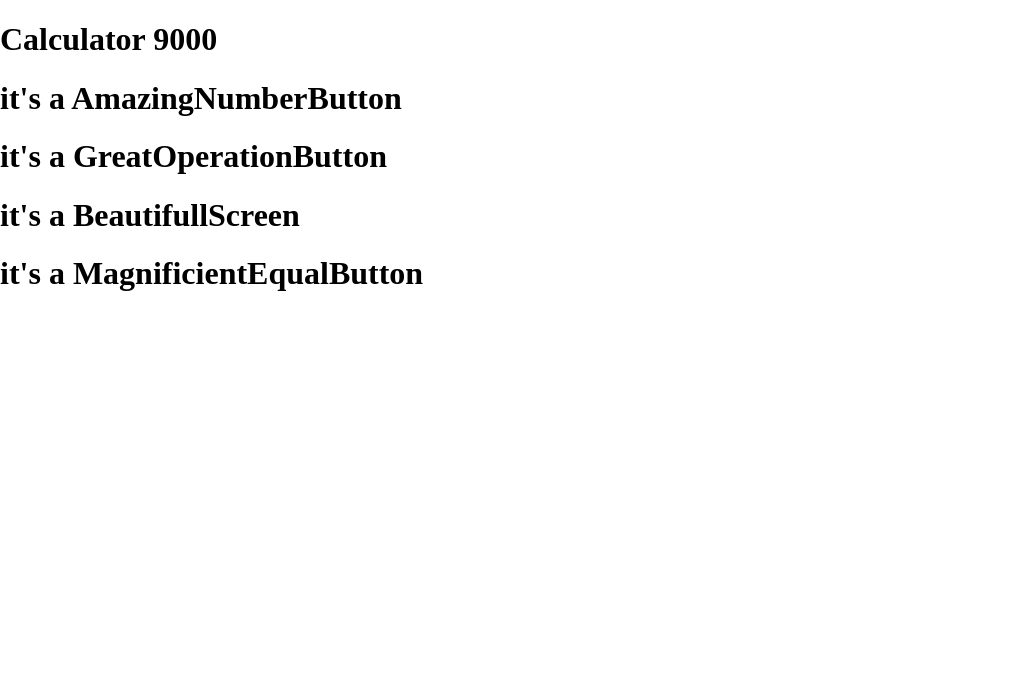
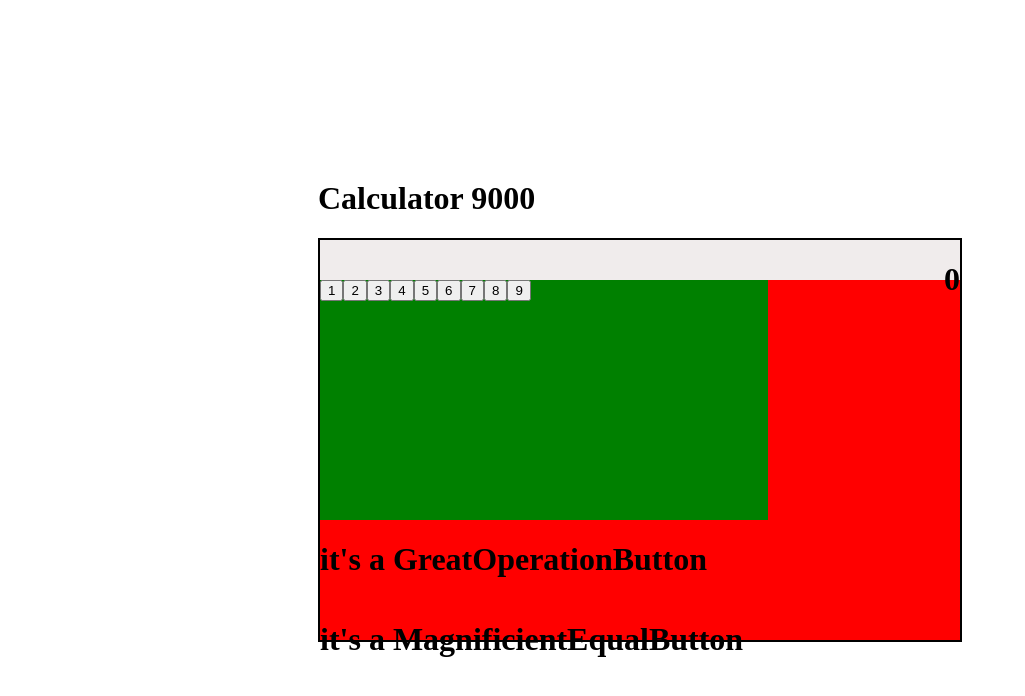
Before and after one commit to Jeremy-DEJOUX/calculator, a React (Create React App) app in the folder calculator9000/: page / in a window 1280 px wide. Shown: the top 696 px of the page, without its empty margins (0-1025 px from the left). Built offline with nearby package versions, Linux system fonts and the light colour scheme.

Commit message:
end of the day at school i make the numbers

```diff
--- a/calculator9000/src/AmazingNumberButton.js
+++ b/calculator9000/src/AmazingNumberButton.js
@@ -1,6 +1,18 @@
+
+
 const AmazingNumberButton = () => {
     return (
-        <h1> it's a AmazingNumberButton</h1>
+        <div className="amazingnumberbutton">
+            <button className="btn"> 1 </button>
+            <button className="btn"> 2 </button>
+            <button className="btn"> 3 </button>
+            <button className="btn"> 4 </button>
+            <button className="btn"> 5 </button>
+            <button className="btn"> 6 </button>
+            <button className="btn"> 7 </button>
+            <button className="btn"> 8 </button>
+            <button className="btn"> 9 </button>
+        </div>
     )
 }
 
--- a/calculator9000/src/App.js
+++ b/calculator9000/src/App.js
@@ -1,8 +1,10 @@
 import Calculator from './Calculator';
+import TheTitle from './TheTitle';
 
 const App = () => {
   return (
     <div>
+      <TheTitle/>
       <Calculator/>
     </div>
   );
--- a/calculator9000/src/BeautifullScreen.js
+++ b/calculator9000/src/BeautifullScreen.js
@@ -1,6 +1,8 @@
 const BeautifullScreen = () => {
     return (
-        <h1> it's a BeautifullScreen</h1>
+        <div className="BeautifullScreen">
+            <h1>0</h1>
+        </div>
     )
 }
 
--- a/calculator9000/src/Calculator.js
+++ b/calculator9000/src/Calculator.js
@@ -2,15 +2,13 @@ import AmazingNumberButton from './AmazingNumberButton';
 import BeautifullScreen from './BeautifullScreen';
 import GreatOperationButton from './GreatOperationButton';
 import MagnificientEqualButton from './MagnificientEqualButton';
-import TheTitle from './TheTitle';
 
 const Calculator = () => {
     return (
-        <div>
-            <TheTitle/>
+        <div className="calculator">
+            <BeautifullScreen/>
             <AmazingNumberButton/>
             <GreatOperationButton/>
-            <BeautifullScreen/>
             <MagnificientEqualButton/>
         </div>
     );
--- a/calculator9000/src/style/_settings.scss
+++ b/calculator9000/src/style/_settings.scss
@@ -1,4 +1,12 @@
 body{
     margin: 0;
     padding: 0;
+
+    width: 100vw;
+    height: 100vh;
+
+    display: flex;
+    flex-direction: column;
+    justify-content: center;
+    align-items: center;
 }
--- a/calculator9000/src/style/components/_amazingnumberbutton.scss
+++ b/calculator9000/src/style/components/_amazingnumberbutton.scss
@@ -0,0 +1,9 @@
+.amazingnumberbutton{
+    margin: 0;
+    padding: 0;
+
+    width: 70%;
+    height: 60%;
+
+    background-color: green;
+}
--- a/calculator9000/src/style/components/_beautifullscreen.scss
+++ b/calculator9000/src/style/components/_beautifullscreen.scss
@@ -0,0 +1,11 @@
+.BeautifullScreen{
+    margin: 0;
+    padding: 0;
+
+    width: 100%;
+    height: 10%;
+
+    background-color: rgb(240, 236, 236);
+
+    text-align: right;
+}
--- a/calculator9000/src/style/components/_calculator.scss
+++ b/calculator9000/src/style/components/_calculator.scss
@@ -0,0 +1,10 @@
+.calculator{
+    width: 50vw;
+    height: 50vh;
+    border: 2px solid #000000;
+
+    background-color: red;
+
+    display: flex;
+    flex-wrap: wrap;
+}
```
